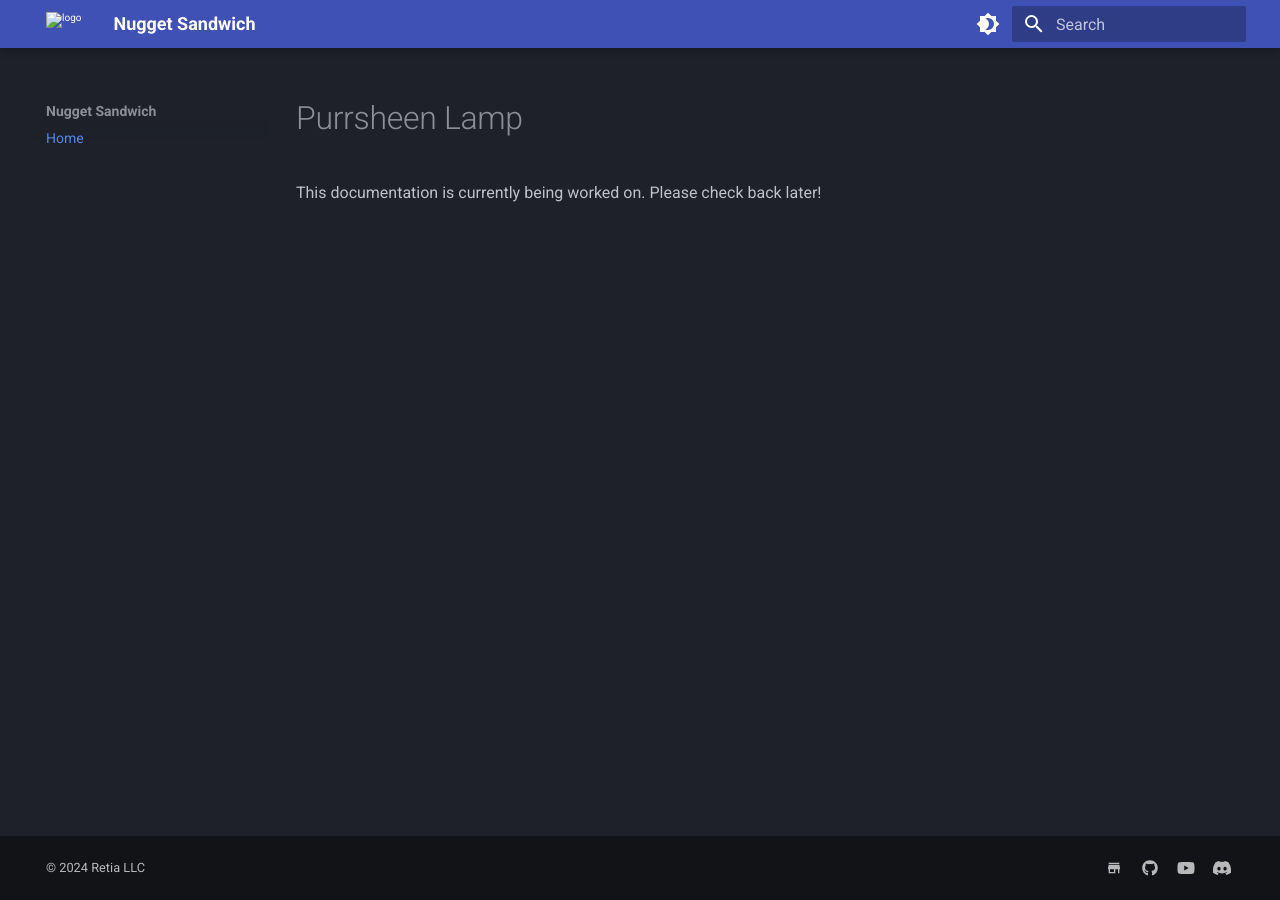
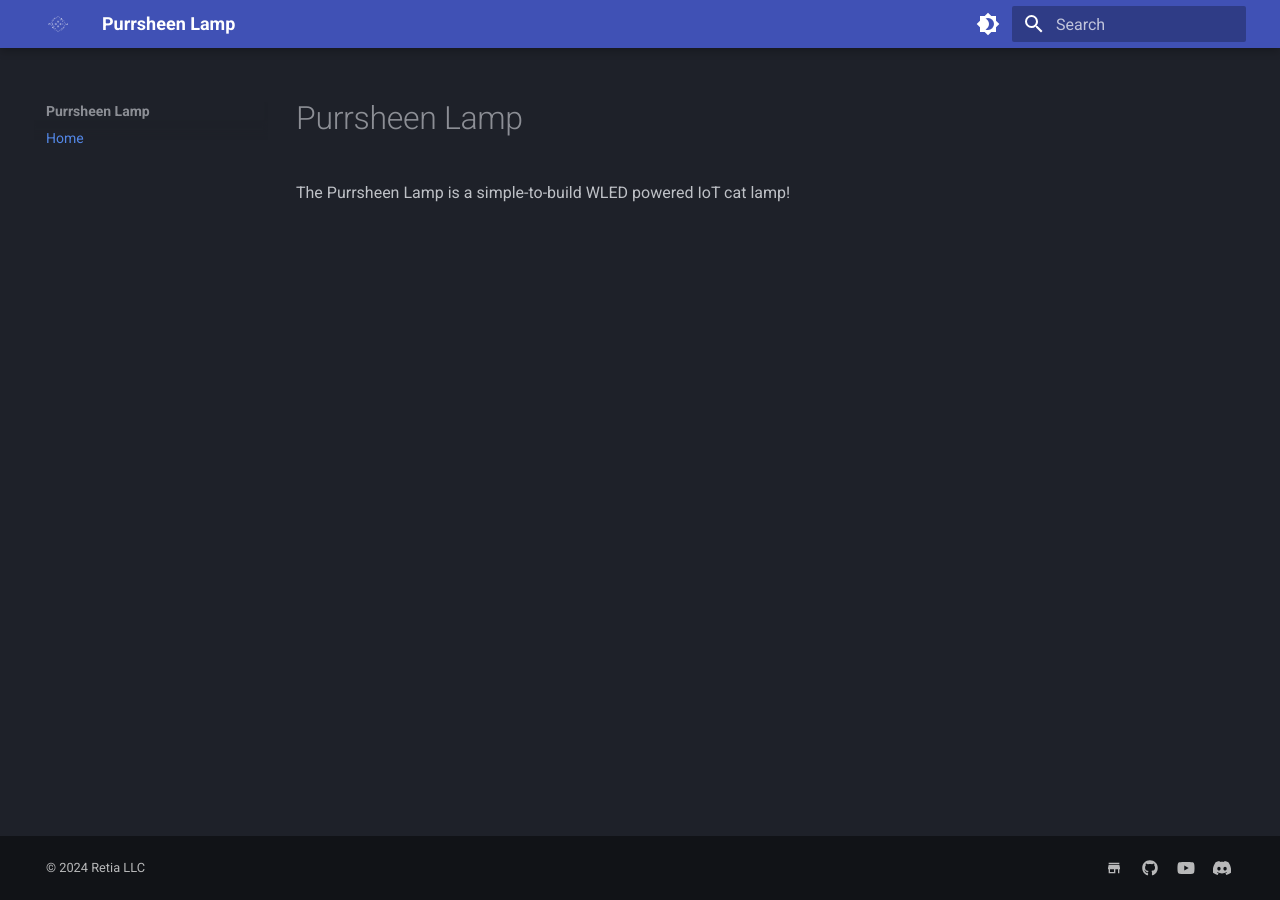
Before and after one commit to RetiaLLC/purrsheen-docs, an MkDocs documentation site: the page built from docs/index.md, in a window 1280 px wide. Built offline with MkDocs 1.6.1 and Material for MkDocs 9.7.7, drawn with Linux system fonts in a browser that asks for light colours.

Commit message:
Start adding documentation

```diff
--- a/docs/index.md
+++ b/docs/index.md
@@ -1,3 +1,3 @@
 # Purrsheen Lamp
 
-This documentation is currently being worked on. Please check back later!
+The Purrsheen Lamp is a simple-to-build WLED powered IoT cat lamp!
--- a/mkdocs.yml
+++ b/mkdocs.yml
@@ -1,4 +1,4 @@
-site_name: Nugget Sandwich
+site_name: Purrsheen Lamp
 copyright: © 2024 Retia LLC
 site_url: https://purrsheen.nugget.dev
 
```
Also changed, not shown: docs/materials.md (added, +11 -0 lines), docs/sources.md (added, +5 -0 lines), docs/assets/retia-white.png (added).
